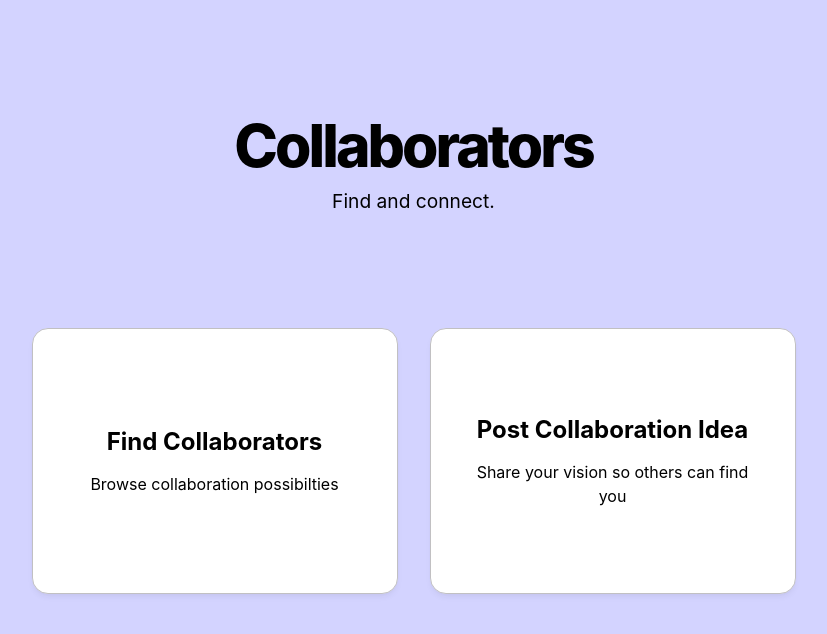
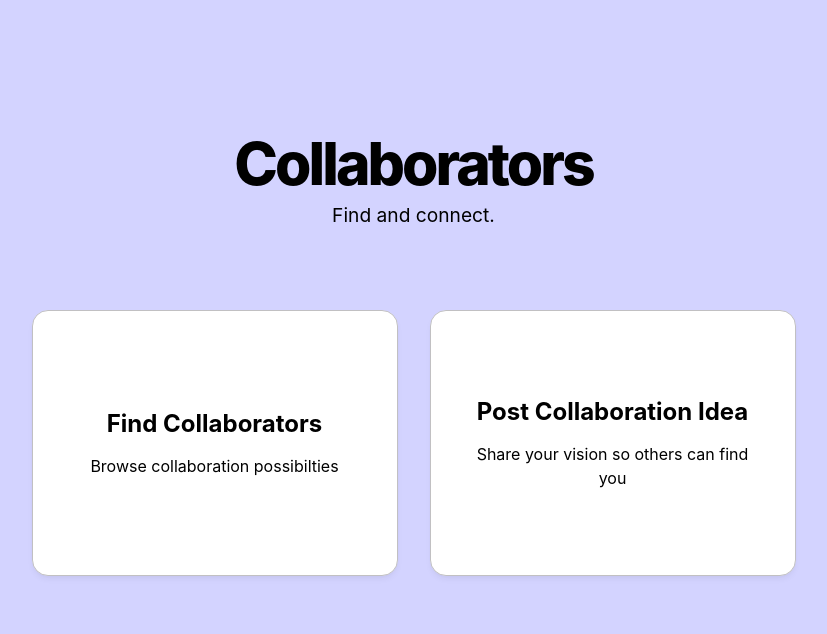
Before and after one commit to studentrebellion/Collaborators, a React (Vite) app in the folder client/: page / in a window 1280 px wide. Shown: the top 634 px of the page, without its empty margins (219-1046 px from the left). Built offline with nearby package versions, Linux system fonts and the light colour scheme; no server answers.

Commit message:
Adjust margins for subtitle and action buttons

```diff
--- a/client/src/index.css
+++ b/client/src/index.css
@@ -47,7 +47,7 @@ h1 {
 .subtitle {
   color: var(--text-muted);
   font-size: 1.2rem;
-  margin-top: .5rem;
+  margin-top: .3rem;
 }
 
 /* Forms */
@@ -308,7 +308,7 @@ button:active {
 .action-buttons {
   display: flex;
   gap: 2rem;
-  margin-top: 2rem;
+  margin-top: 0rem;
   flex-wrap: wrap;
   justify-content: center;
 }
```
